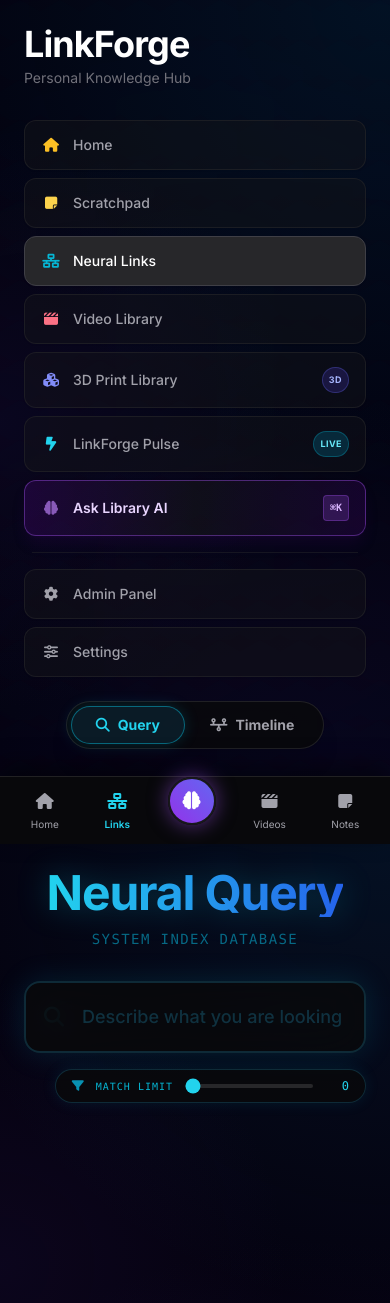
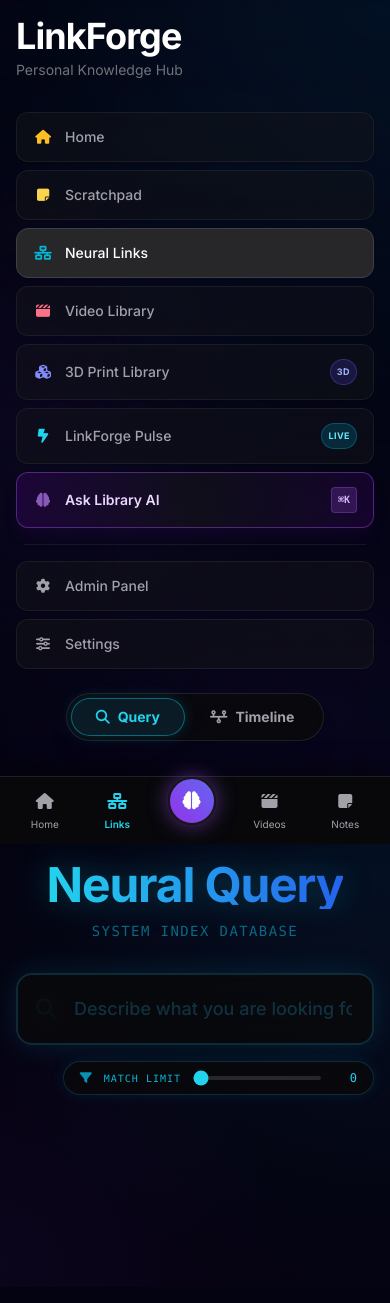
Before and after one commit to siegewang/Linkforge, a Flask app: page /bookmarks in a window 390 px wide. After the commit the page ends 1098 px from the top, so only its background shows below. Run offline with Flask 3, Linux system fonts and the light colour scheme; data comes from the database, SQL or seed files in the repository; data that the repository does not hold is empty; some libraries are stand-ins or nearby versions.

Commit message:
Enable full-width responsive layout and ultra-wide dynamic grid scaling

```diff
--- a/static/sw.js
+++ b/static/sw.js
@@ -1,4 +1,4 @@
-const CACHE_NAME = 'linkforge-cache-v2.3.1';
+const CACHE_NAME = 'linkforge-cache-v2.3.2';
 const STATIC_ASSETS = [
     '/',
     '/static/manifest.json',
--- a/templates/base.html
+++ b/templates/base.html
@@ -47,9 +47,9 @@
     </style>
     {% block head_extra %}{% endblock %}
 </head>
-<body class="p-6 md:p-8 min-h-screen relative">
+<body class="p-4 sm:p-6 lg:p-8 min-h-screen relative w-full overflow-x-hidden">
     <div class="hex-bg"></div>
-    <div class="max-w-[100rem] mx-auto flex flex-col lg:flex-row gap-6 xl:gap-10">
+    <div class="w-full flex flex-col lg:flex-row gap-6 xl:gap-8">
 
         <aside class="w-full lg:w-56 xl:w-64 flex-shrink-0">
             <div class="sticky top-8 flex flex-col gap-8">
@@ -179,7 +179,7 @@
             </div>
         </aside>
 
-        <main class="flex-1 min-w-0">
+        <main class="flex-1 min-w-0 w-full">
             {% block content %}{% endblock %}
         </main>
     </div>
--- a/templates/bookmarks.html
+++ b/templates/bookmarks.html
@@ -66,7 +66,7 @@
 
 
 <!-- Timeline Container (Hidden initially) -->
-<div id="timelineContainer" class="w-full max-w-5xl mx-auto mt-4 opacity-0 hidden transition-opacity duration-700 pb-20 z-10 relative">
+<div id="timelineContainer" class="w-full max-w-7xl 2xl:max-w-none mx-auto mt-4 opacity-0 hidden transition-opacity duration-700 pb-20 z-10 relative">
     <div class="flex items-center justify-between mb-6 px-2">
         <h2 class="text-indigo-400 font-mono text-sm tracking-widest uppercase"><i class="fa-solid fa-calendar-days mr-2"></i> Memory Timeline</h2>
         <div class="flex gap-3 items-center">
@@ -114,7 +114,7 @@
 </div>
 
 <!-- Results Container (Hidden initially) -->
-<div id="resultsContainer" class="w-full max-w-5xl mx-auto mt-8 opacity-0 hidden transition-opacity duration-700 pb-20">
+<div id="resultsContainer" class="w-full max-w-7xl 2xl:max-w-none mx-auto mt-8 opacity-0 hidden transition-opacity duration-700 pb-20">
     <div class="flex items-center justify-between mb-6 px-2">
         <h2 class="text-cyan-400 font-mono text-sm tracking-widest uppercase"><i class="fa-solid fa-satellite-dish mr-2 animate-pulse"></i> Query Matches</h2>
         <button onclick="resetSearch()" class="text-zinc-500 hover:text-cyan-400 font-mono text-xs transition-colors"><i class="fa-solid fa-rotate-left"></i> RESET</button>
--- a/templates/books.html
+++ b/templates/books.html
@@ -32,7 +32,7 @@
 {% endblock %}
 
 {% block content %}
-<div class="space-y-8 max-w-7xl mx-auto pb-16">
+<div class="space-y-8 w-full pb-16">
     <!-- Top Action & Search Header -->
     <div class="bg-gradient-to-br from-zinc-900/90 via-zinc-900/60 to-zinc-950/90 border border-zinc-800/80 rounded-3xl p-6 shadow-2xl backdrop-blur-md relative overflow-hidden">
         <!-- Ambient Glow -->
--- a/templates/index.html
+++ b/templates/index.html
@@ -4,6 +4,8 @@
 {% block extra_css %}
     .dashboard-grid { column-gap: 1.5rem; }
     @media (min-width: 1024px) { .dashboard-grid { column-count: 2; } }
+    @media (min-width: 1900px) { .dashboard-grid { column-count: 3; } }
+    @media (min-width: 2500px) { .dashboard-grid { column-count: 4; } }
     .group-section { break-inside: avoid; margin-bottom: 1.5rem; }
     .card-hover { transition: all 0.2s ease-out; }
     .card-hover:hover { transform: scale(1.05); filter: brightness(1.1); }
--- a/templates/prints.html
+++ b/templates/prints.html
@@ -135,7 +135,7 @@
     </div>
 
     <!-- Models Grid -->
-    <div id="models-grid" class="grid grid-cols-1 sm:grid-cols-2 lg:grid-cols-3 xl:grid-cols-4 gap-5">
+    <div id="models-grid" class="grid grid-cols-1 sm:grid-cols-2 md:grid-cols-2 lg:grid-cols-3 xl:grid-cols-4 2xl:grid-cols-5 min-[1900px]:grid-cols-6 min-[2300px]:grid-cols-7 min-[2700px]:grid-cols-8 gap-5">
         <!-- Populated by JavaScript -->
     </div>
 
--- a/templates/pulse.html
+++ b/templates/pulse.html
@@ -18,7 +18,7 @@
 {% endblock %}
 
 {% block content %}
-<div class="space-y-6 max-w-7xl mx-auto pb-16">
+<div class="space-y-6 w-full pb-16">
     <!-- Header Hero Banner -->
     <div class="relative overflow-hidden rounded-3xl bg-gradient-to-br from-zinc-900/90 via-zinc-900/60 to-zinc-950/90 border border-zinc-800/80 p-6 md:p-8 shadow-2xl backdrop-blur-xl">
         <div class="absolute -right-24 -top-24 w-96 h-96 bg-cyan-500/10 rounded-full blur-3xl pointer-events-none"></div>
```
